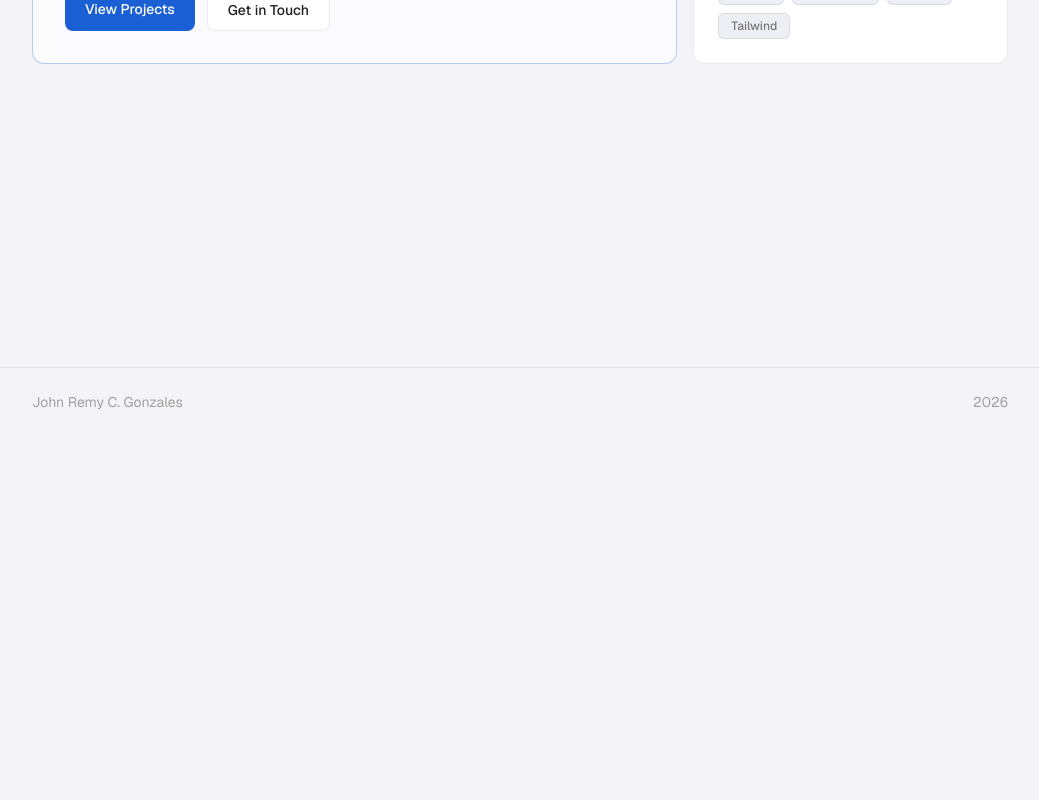
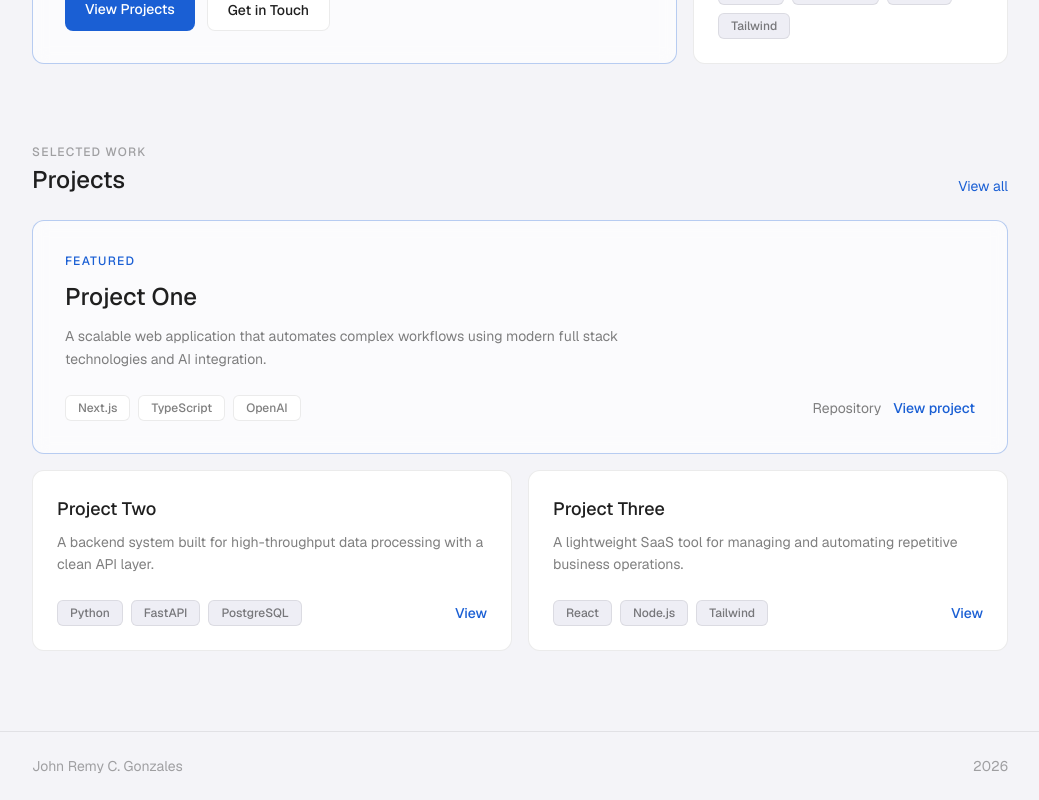
Before and after one commit to Reym-Tech/portfolio_v2, a Next.js app in the folder portfolio/: page / in a window 1280 px wide. Shown: the part 364-1164 px from the top of the page, without its empty margins (120-1159 px from the left). Before the commit the page ends 800 px from the top, so only its background shows below. Built offline with nearby package versions, Linux system fonts and the light colour scheme.

Commit message:
feat: featured projects section with bento grid layout

```diff
--- a/portfolio/app/page.tsx
+++ b/portfolio/app/page.tsx
@@ -1,9 +1,11 @@
 import HeroSection from "@/sections/HeroSection";
+import FeaturedProjectsSection from "@/sections/FeaturedProjectsSection";
 
 export default function HomePage() {
   return (
     <>
       <HeroSection />
+      <FeaturedProjectsSection />
     </>
   );
 }
--- /dev/null
+++ b/portfolio/data/projects.ts
@@ -0,0 +1,33 @@
+import type { Project } from "@/types";
+
+export const PROJECTS: Project[] = [
+  {
+    id:          "project-one",
+    title:       "Project One",
+    description: "A scalable web application that automates complex workflows using modern full stack technologies and AI integration.",
+    tags:        ["Next.js", "TypeScript", "OpenAI"],
+    href:        "#",
+    repoHref:    "#",
+    featured:    true,
+  },
+  {
+    id:          "project-two",
+    title:       "Project Two",
+    description: "A backend system built for high-throughput data processing with a clean API layer.",
+    tags:        ["Python", "FastAPI", "PostgreSQL"],
+    href:        "#",
+    repoHref:    "#",
+    featured:    false,
+  },
+  {
+    id:          "project-three",
+    title:       "Project Three",
+    description: "A lightweight SaaS tool for managing and automating repetitive business operations.",
+    tags:        ["React", "Node.js", "Tailwind"],
+    href:        "#",
+    repoHref:    "#",
+    featured:    false,
+  },
+];
+
+export const FEATURED_PROJECTS = PROJECTS.filter((p) => p.featured);
--- /dev/null
+++ b/portfolio/sections/FeaturedProjectsSection.tsx
@@ -0,0 +1,137 @@
+import Link from "next/link";
+import { PROJECTS } from "@/data/projects";
+import { ROUTES } from "@/constants/routes";
+
+export default function FeaturedProjectsSection() {
+  const [featured, ...rest] = PROJECTS;
+
+  return (
+    <section className="mx-auto w-full max-w-5xl px-6 pb-20">
+
+      {/* Section header */}
+      <div className="mb-6 flex items-end justify-between">
+        <div>
+          <p className="text-xs font-medium uppercase tracking-widest text-[var(--text-muted)]">
+            Selected Work
+          </p>
+          <h2 className="mt-1 text-2xl font-medium text-[var(--text-primary)]">
+            Projects
+          </h2>
+        </div>
+        <Link
+          href={ROUTES.projects}
+          className="text-sm text-[var(--accent-primary)] transition-opacity hover:opacity-70"
+        >
+          View all
+        </Link>
+      </div>
+
+      {/* Bento grid */}
+      <div className="grid grid-cols-1 gap-4 md:grid-cols-2">
+
+        {/* Featured card — glass, full width */}
+        {featured && (
+          <div className="
+            md:col-span-2 rounded-[var(--radius-lg)]
+            border border-[var(--glass-border-accent)]
+            bg-[var(--glass-fill)] backdrop-blur-sm
+            p-8 flex flex-col justify-between gap-6
+          ">
+            <div className="flex flex-col gap-3">
+              <p className="text-xs font-medium uppercase tracking-widest text-[var(--accent-primary)]">
+                Featured
+              </p>
+              <h3 className="text-2xl font-medium text-[var(--text-primary)]">
+                {featured.title}
+              </h3>
+              <p className="max-w-xl text-sm leading-relaxed text-[var(--text-secondary)]">
+                {featured.description}
+              </p>
+            </div>
+
+            <div className="flex items-center justify-between flex-wrap gap-4">
+              <div className="flex flex-wrap gap-2">
+                {featured.tags.map((tag) => (
+                  <span
+                    key={tag}
+                    className="
+                      rounded-[var(--radius-sm)] border border-[var(--border)]
+                      bg-[var(--surface)] px-3 py-1
+                      text-xs font-medium text-[var(--text-secondary)]
+                    "
+                  >
+                    {tag}
+                  </span>
+                ))}
+              </div>
+              <div className="flex gap-3">
+                {featured.repoHref && (
+                  <Link
+                    href={featured.repoHref}
+                    className="text-sm text-[var(--text-secondary)] transition-colors hover:text-[var(--text-primary)]"
+                  >
+                    Repository
+                  </Link>
+                )}
+                {featured.href && (
+                  <Link
+                    href={featured.href}
+                    className="text-sm font-medium text-[var(--accent-primary)] transition-opacity hover:opacity-70"
+                  >
+                    View project
+                  </Link>
+                )}
+              </div>
+            </div>
+          </div>
+        )}
+
+        {/* Remaining cards — solid */}
+        {rest.map((project) => (
+          <div
+            key={project.id}
+            className="
+              rounded-[var(--radius-lg)] border border-[var(--border)]
+              bg-[var(--surface)] p-6 flex flex-col justify-between gap-6
+            "
+          >
+            <div className="flex flex-col gap-2">
+              <h3 className="text-lg font-medium text-[var(--text-primary)]">
+                {project.title}
+              </h3>
+              <p className="text-sm leading-relaxed text-[var(--text-secondary)]">
+                {project.description}
+              </p>
+            </div>
+
+            <div className="flex items-center justify-between flex-wrap gap-3">
+              <div className="flex flex-wrap gap-2">
+                {project.tags.map((tag) => (
+                  <span
+                    key={tag}
+                    className="
+                      rounded-[var(--radius-sm)] border border-[var(--border)]
+                      bg-[var(--surface-elevated)] px-3 py-1
+                      text-xs font-medium text-[var(--text-secondary)]
+                    "
+                  >
+                    {tag}
+                  </span>
+                ))}
+              </div>
+              {project.href && (
+                <Link
+                  href={project.href}
+                  className="text-sm font-medium text-[var(--accent-primary)] transition-opacity hover:opacity-70"
+                >
+                  View
+                </Link>
+              )}
+            </div>
+          </div>
+        ))}
+
+      </div>
+    </section>
+  );
+}
```
